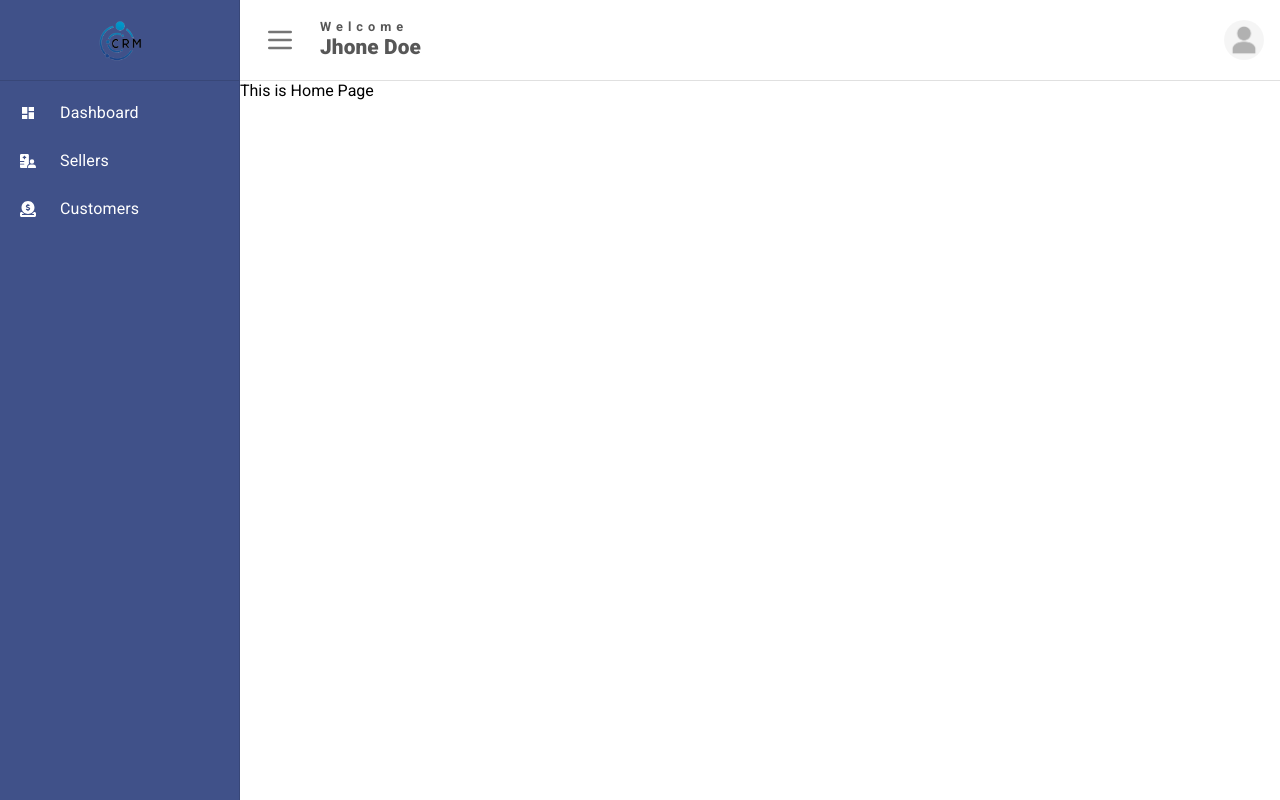
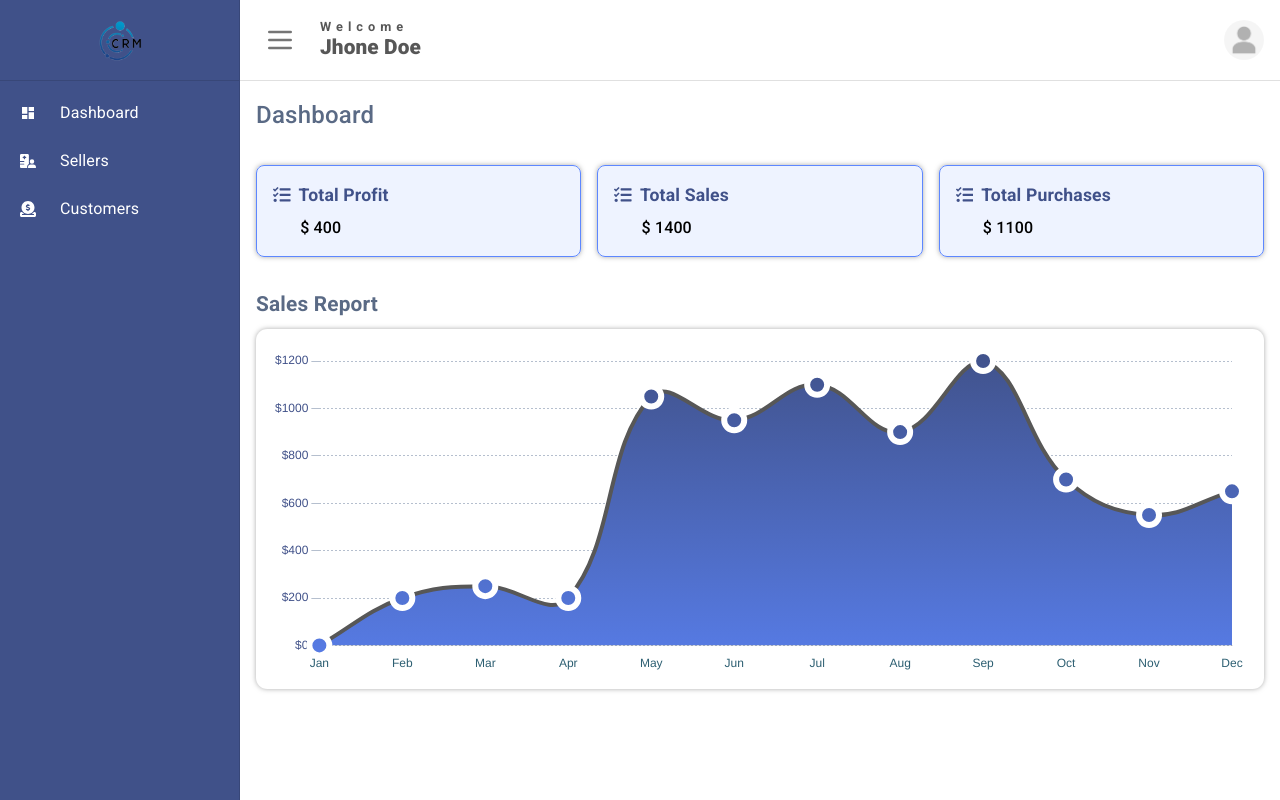
Before and after one commit to HamzaLatifGIT/Dashboard-Project, a React (Vite) app: page /dashboard in a window 1280 px wide. Built offline with nearby package versions, Linux system fonts and the light colour scheme.

Commit message:
Chart & Cards Added to Dashboard

```diff
--- a/jsconfig.json
+++ b/jsconfig.json
@@ -1,5 +1,7 @@
 {
     "compilerOptions": {
+        "jsx": "react",
+        "jsx": "react",
         "target": "ESNext",
         "module": "CommonJS",
         "baseUrl": "src"
--- a/package.json
+++ b/package.json
@@ -15,6 +15,7 @@
     "@mui/icons-material": "^5.15.14",
     "@mui/material": "^5.15.14",
     "react": "^18.2.0",
+    "react-chartjs-2": "^5.2.0",
     "react-dom": "^18.2.0",
     "react-icons": "^5.0.1",
     "react-router-dom": "^6.22.3",
--- a/src/Components/PageWrapper.jsx
+++ b/src/Components/PageWrapper.jsx
@@ -10,7 +10,7 @@ import PageHeader from './PageHeader'
 const PageWrapper = ({ sx, children }) => {
     return (
         <>
-            <Box sx={{ padding: "1rem" , display:"flex" , gap:"1rem" , flexDirection:"column" , ...sx }}>
+            <Box sx={{ padding: "1rem" , display:"flex" , gap:"2rem" , flexDirection:"column" , ...sx }}>
                 <PageHeader/>
                 {children}
             </Box>
--- /dev/null
+++ b/src/Pages/Dashboard/Screens/Home/Components/Cards.jsx
@@ -0,0 +1,24 @@
+import React from 'react'
+
+// MUI :
+import { Box, Typography } from '@mui/material'
+
+// ICONS :
+import { FaTasks } from "react-icons/fa";
+
+
+
+
+
+const Cards = ({ title, value, icon }) => {
+    return (
+        <>
+            <Box sx={{ display: "flex", flexDirection: "column", gap: ".5rem", padding: "1rem", maxWidth: "400px", minWidth: "200px", border: "1px solid", borderColor: "primary.main", backgroundColor: "secondary.field", borderRadius: ".5rem", width: "-webkit-fill-available", boxShadow: (theme) => `0px 0px 5px ${theme.palette.primary.shadow}`, }}>
+                <Box sx={{ display: "flex", gap: ".5rem", alignItems: "center", fontSize: "1.1rem", fontWeight: "600", color: "primary.field" }}> {icon ?? <FaTasks />} <Typography sx={{ fontSize: "inherit", fontWeight: "inherit" }}> {title ?? "Total profit"} </Typography> </Box>
+                <Typography sx={{ fontWeight: "500" , marginLeft:"1.7rem" }}> $ {value ?? "400"} </Typography>
+            </Box>
+        </>
+    )
+}
+
+export default Cards
--- /dev/null
+++ b/src/Pages/Dashboard/Screens/Home/Components/Chart.tsx
@@ -0,0 +1,141 @@
+import React from 'react'
+
+// MUI :
+import { useTheme } from '@emotion/react';
+import { Box } from '@mui/material';
+
+// Chart.Js :
+import { Chart as ChartJS, CategoryScale, LinearScale, PointElement, LineElement, Title, Tooltip, Legend, Filler, ScriptableContext } from 'chart.js';
+
+import { Line } from "react-chartjs-2";
+
+// Assets | ICONS :
+// import Pointer from "../../../../../../Assets/Images/pointer.png"
+
+// CSS :
+// import "./SalesChart.scss"
+
+
+// Registring Chart :
+ChartJS.register(
+    CategoryScale,
+    LinearScale,
+    PointElement,
+    LineElement,
+    Title,
+    Tooltip,
+    Legend,
+    Filler
+);
+const SalesChart = () => {
+    let Theme = useTheme()
+
+    let data = {
+        labels: ["Jan", "Feb", "Mar", "Apr", "May", "Jun", "Jul", "Aug", "Sep", "Oct", "Nov", "Dec"],
+        datasets: [
+            // {
+            //     label: "# of Votes",
+            //     data: [0, 320, 600, 720, 850, 690, 805, 1200, 1010, 300, 400, 560,],
+            //     borderWidth: 4,
+            //     // borderDash: [2, 2],
+            //     // pointStyle: Pointer,
+            //     // borderColor: "#B5BFCE",
+            //     borderColor: "#BE2F5D",
+            //     backgroundColor: "transparent",
+            //     // pointBorderColor: "transparent",
+            //     tension: 0.4,
+            // },
+            {
+                label: "Real Values",
+                data: [0, 200, 250, 200, 1050, 950, 1100, 900, 1200, 700, 550, 650],
+                fill: "start",
+                borderColor: Theme.palette.primary.grey,
+                backgroundColor: (context: ScriptableContext<"line">) => {
+                    const ctx = context.chart.ctx;
+                    const gradient = ctx.createLinearGradient(0, 0, 0, 400);
+                    gradient.addColorStop(0, Theme.palette.primary.field);
+                    gradient.addColorStop(1, Theme.palette.primary.main);
+                    return gradient;
+                },
+                pointBorderColor: "white",
+                tension: 0.4,
+                borderWidth: 4,
+                pointHoverRadius: 6,
+                pointBorderWidth: 6,
+                pointRadius: 10,
+            }]
+    }
+
+    let options = {
+        maintainAspectRatio: false,
+        responsive: true,
+        plugins: {
+            legend: {
+                display: false
+            },
+        },
+        elements: {
+            point: {
+                // pointStyle: <img src={Pointer} alt="ASD" />,
+
+                // radius: (context) => {
+                //     console.log(context);
+                //     const index = context.dataIndex;
+                //     const value = context.dataset.data[index];
+                //     let heighestValue = Math.max(...context.dataset.data)
+                //     return value == heighestValue ? 15 : 0
+                // },
+                // display: true,
+                // padding:"10px",
+                // backgroundColor:"red",
+                // borderWidth:8,
+
+            }
+        },
+        scales: {
+            x: {
+                ticks: {
+                    font: {
+                        size: 12
+                    },
+                    color: "#2D5F72"
+                    // color: "#006400"
+                },
+                grid: {
+                    display: false,
+                    drawBorder: false
+                }
+            },
+            y: {
+                ticks: {
+                    // display: false,
+                    font: {
+                        size: 12
+                    },
+                    color: Theme.palette.primary.field,
+                    callback: function callback(value, index, values) {
+                        return "$" + value;
+                    }
+                },
+                grid: {
+                    color: "#B5BFCE",
+                    drawBorder: true
+                },
+                border: {
+                    display: false,
+                    dash: [2, 2]
+                }
+            }
+        }
+    }
+
+    return (
+        <>
+            <Box sx={{ height: "100%", boxShadow: (theme) => `0px 0px 5px ${theme.palette.primary.shadow}`, padding: "1rem", borderRadius: ".7em" }}>
+                <Line options={options} data={data} />
+            </Box>
+        </>
+    )
+}
+
+export default SalesChart
--- a/src/Pages/Dashboard/Screens/Home/Index.jsx
+++ b/src/Pages/Dashboard/Screens/Home/Index.jsx
@@ -1,18 +1,33 @@
 import React from 'react'
 
 // MUI :
-import { Box } from '@mui/material'
+import { Box, Typography } from '@mui/material'
+
+// Components :
+import PageWrapper from 'Components/PageWrapper'
+import Cards from './Components/Cards'
+import Chart from './Components/Chart'
 
 
 
 
-
+let CardsData = [
+    { title: "Total Profit", value: "400" },
+    { title: "Total Sales", value: "1400" },
+    { title: "Total Purchases", value: "1100" },
+]
 const Home = () => {
     return (
         <>
-            <Box>
-                This is Home Page
-            </Box>
+            <PageWrapper>
+                <Box sx={{ display: "flex", gap: "1rem" }}>
+                    {CardsData.map((data, index) => <Cards key={index} title={data.title} value={data.value} />)}
+                </Box>
+                <Box sx={{ height: "400px" , display:"flex" , flexDirection:"column", gap:".5rem" }}>
+                    <Typography type='heading'> Sales Report </Typography>
+                    <Chart />
+                </Box>
+            </PageWrapper>
         </>
     )
 }
--- a/src/Theme/MainTheme.jsx
+++ b/src/Theme/MainTheme.jsx
@@ -12,7 +12,8 @@ const MainTheme = createTheme({
             main: "#5D87FF",
             field: "#405189",
             text: "#fff",
-            grey: "#575757"
+            grey: "#575757",
+            shadow:"#808080a8"
         },
         secondary: {
             main: "#49BEFF",
@@ -20,6 +21,20 @@ const MainTheme = createTheme({
             // field: "#ebf3fe",
             text: "#5a6a85"
         },
+    },
+    components: {
+        MuiTypography: {
+            styleOverrides: {
+                root: ({ theme, ownerState }) => ({
+                    ...(ownerState.type == "heading" && {
+                        fontSize: "1.3rem",
+                        color: theme.palette.secondary.text,
+                        fontWeight:"bold"
+
+                    })
+                })
+            }
+        }
     }
 })
 
```
Also changed, not shown: 1 other file (tests, documents, lock files or other folders).
